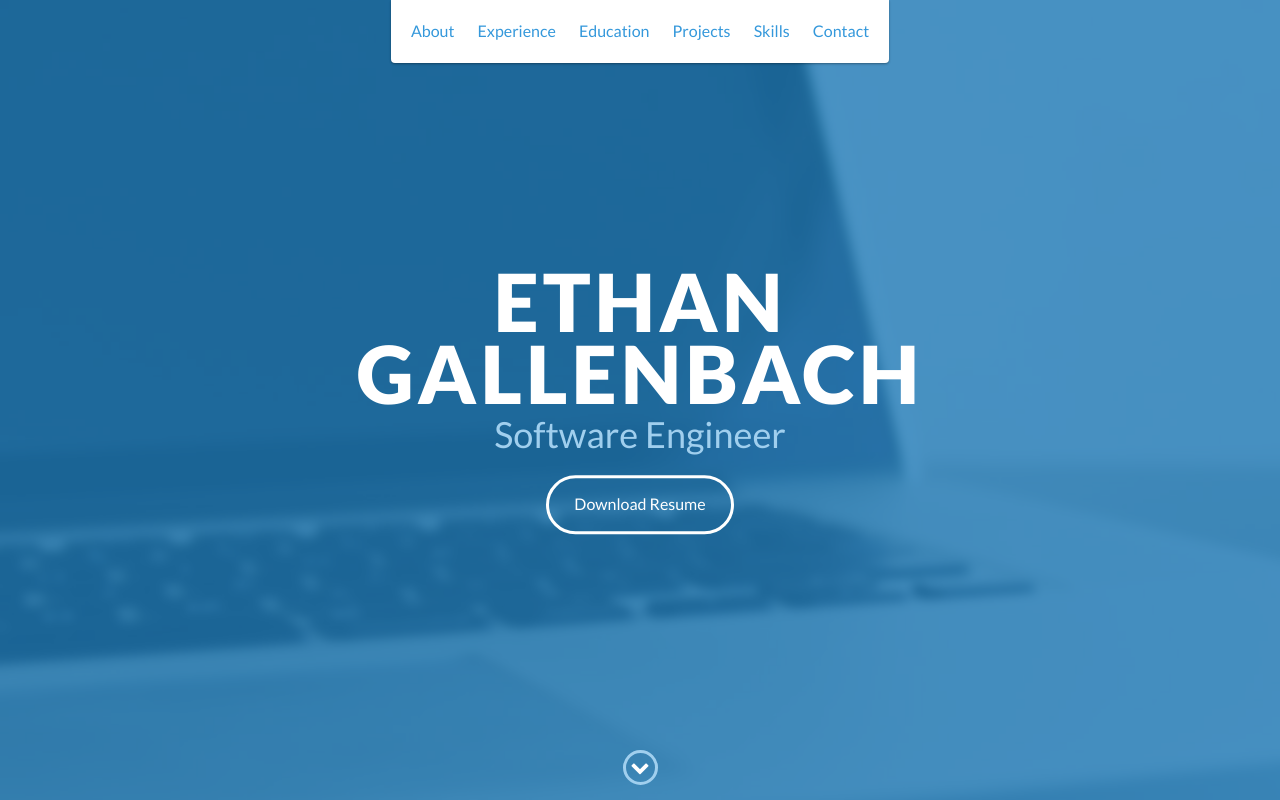
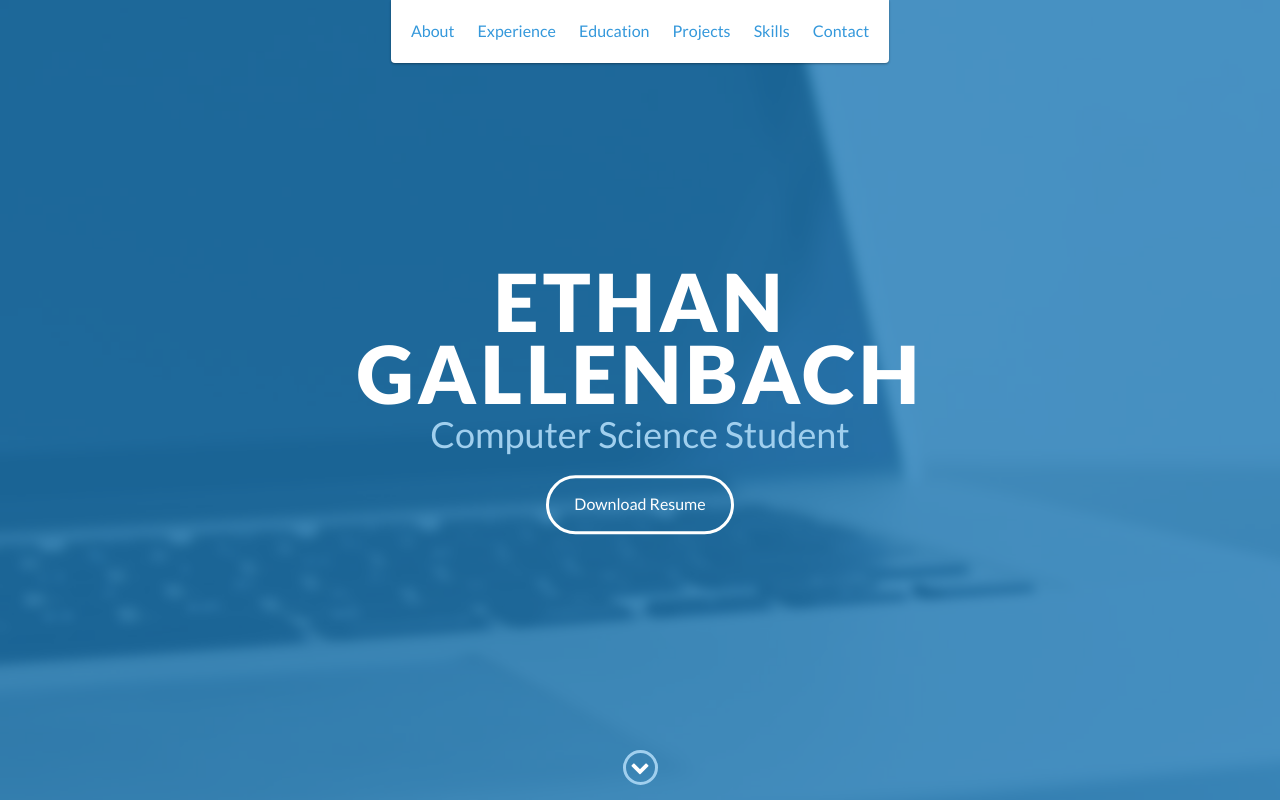
Before and after one commit to EthanGal/EthanGal.github.io, a website: page index.html in a window 1280 px wide. Shown: the top 800 px of the page. Drawn offline with nearby package versions, Linux system fonts and the light colour scheme.

Commit message:
Update index.html

```diff
--- a/index.html
+++ b/index.html
@@ -49,7 +49,7 @@
     <div id="lead">
         <div id="lead-content">
             <h1>Ethan Gallenbach </h1>
-            <h2>Software Engineer</h2>
+            <h2>Computer Science Student</h2>
             <a href="#" class="btn-rounded-white">Download Resume</a>
         </div>
         <!-- End #lead-content -->
```
